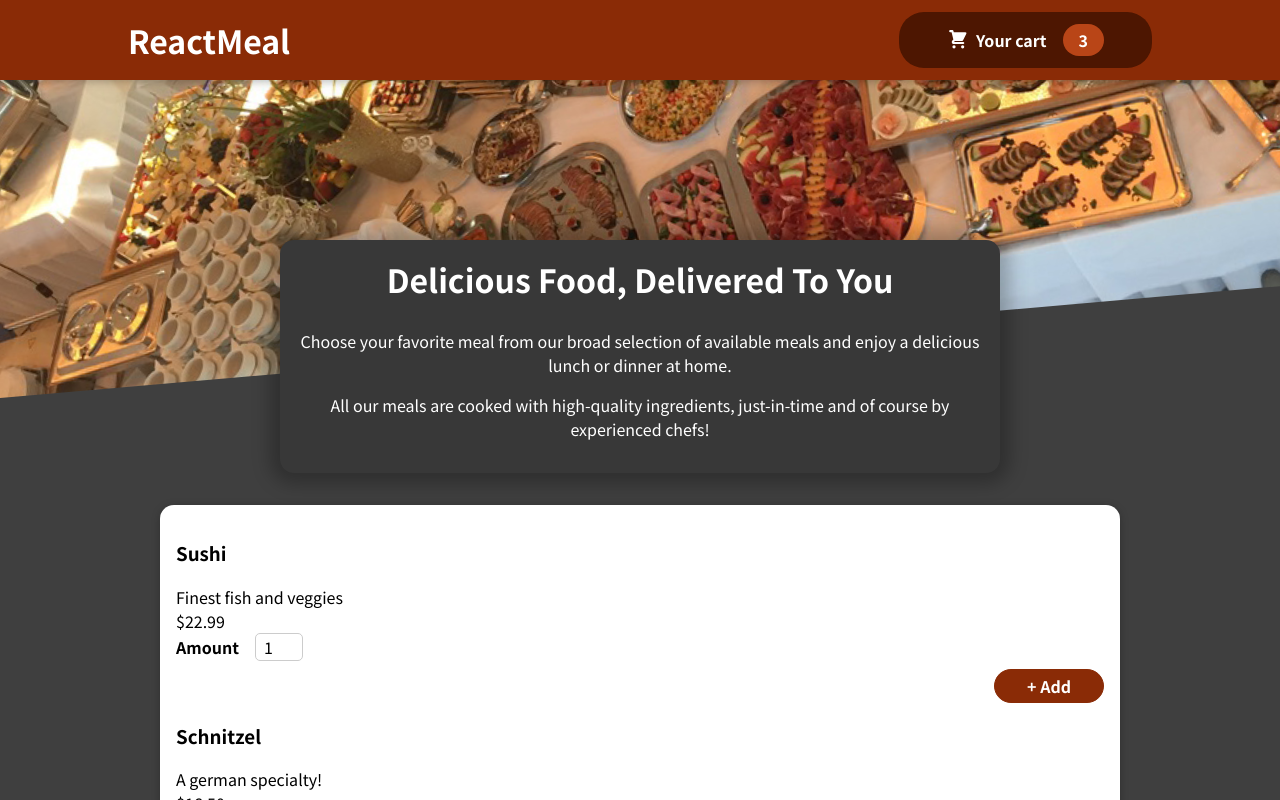
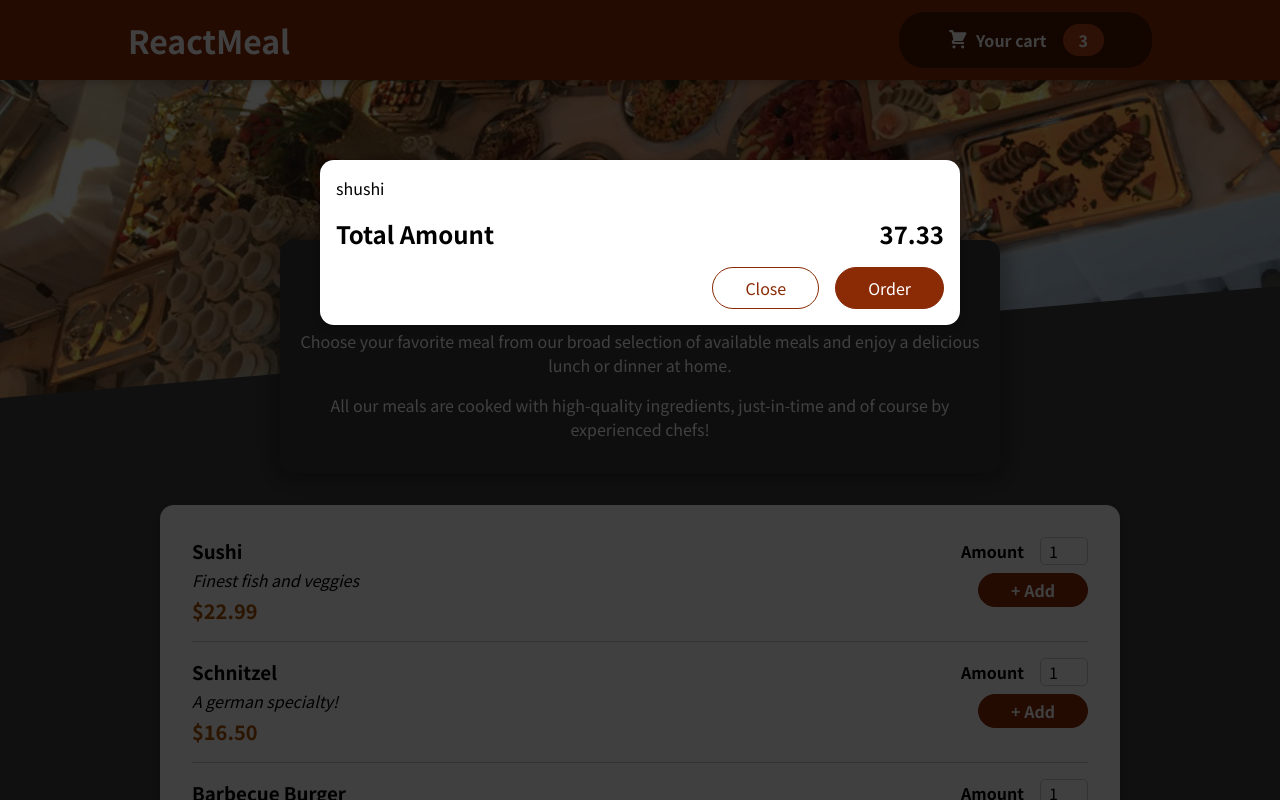
Before and after one commit to jakkappagodi9/restaurant-project, a React (Vite) app: page / in a window 1280 px wide. Shown: the top 800 px of the page. Built offline with nearby package versions, Linux system fonts and the light colour scheme.

Commit message:
Making a hard Coded Cart without any Functionality

```diff
--- a/index.html
+++ b/index.html
@@ -6,6 +6,7 @@
     <title>Restaurant</title>
   </head>
   <body>
+    <div id="overlays"></div>
     <div id="root"></div>
     <script type="module" src="/src/main.jsx"></script>
   </body>
--- a/src/App.jsx
+++ b/src/App.jsx
@@ -1,15 +1,18 @@
+import { Fragment } from 'react';
 import './App.css';
 // import 'bootstrap/dist/css/bootstrap.min.css';
 import Header from './components/Layout/Header';
 import Meals from './components/Meals/Meals';
+import Cart from './components/Cart/Cart';
 
 function App() {
   return (
     <>
-      <div>
-        <Header />
-        <Meals></Meals>
-      </div>
+      <Cart></Cart>
+      <Header />
+      <main>
+        <Meals />
+      </main>
     </>
   );
 }
--- /dev/null
+++ b/src/components/Cart/Cart.jsx
@@ -0,0 +1,26 @@
+import React from 'react';
+import styles from './Cart.module.css';
+import Modal from '../UI/Modal';
+
+export default function Cart() {
+  const cartItems = (
+    <ul className={styles['cart-items']}>
+      {[{ id: 'c1', name: 'shushi', amount: 2, price: 12.99 }].map((item) => (
+        <li>{item.name}</li>
+      ))}
+    </ul>
+  );
+  return (
+    <Modal>
+      <div>{cartItems}</div>
+      <div className={styles.total}>
+        <span>Total Amount</span>
+        <span>37.33</span>
+      </div>
+      <div className={styles.actions}>
+        <button className={styles['button--alt']}>Close</button>
+        <button className={styles.button}>Order</button>
+      </div>
+    </Modal>
+  );
+}
--- /dev/null
+++ b/src/components/Cart/Cart.module.css
@@ -0,0 +1,44 @@
+.cart-items {
+    list-style: none;
+    margin: 0;
+    padding: 0;
+  }
+
+  .total {
+    display: flex;
+    justify-content: space-between;
+    align-items: center;
+    font-weight: bold;
+    font-size: 1.5rem;
+    margin: 1rem 0;
+  }
+
+  .actions {
+    text-align: right;
+  }
+
+  .actions button {
+    font: inherit;
+    cursor: pointer;
+    background-color: transparent;
+    border: 1px solid #8a2b06;
+    padding: 0.5rem 2rem;
+    border-radius: 25px;
+    margin-left: 1rem;
+  }
+
+  .actions button:hover,
+  .actions button:active {
+    background-color: #5a1a01;
+    border-color: #5a1a01;
+    color: white;
+  }
+
+  .actions .button--alt {
+    color: #8a2b06;
+  }
+
+  .actions .button {
+    background-color: #8a2b06;
+    color: white;
+  }
--- a/src/components/Meals/AvailableMeals.jsx
+++ b/src/components/Meals/AvailableMeals.jsx
@@ -33,6 +33,7 @@
 export default function () {
   const mealsList = DUMMY_MEALS.map((meal) => (
     <MealItem
+      id={meal.id}
       key={meal.id}
       name={meal.name}
       description={meal.description}
--- a/src/components/Meals/MealItem/MealItem.jsx
+++ b/src/components/Meals/MealItem/MealItem.jsx
@@ -1,8 +1,8 @@
 import React from 'react';
-import styles from './MealItemForm.module.css';
+import styles from './MealItem.module.css';
 import MealItemForm from './MealItemForm';
 
-export default function MealItem(props) {
+const MealItem = (props) => {
   const price = `$${props.price.toFixed(2)}`;
   return (
     <li className={styles.meal}>
@@ -12,8 +12,9 @@
         <div className={styles.price}>{price}</div>
       </div>
       <div>
-        <MealItemForm />
+        <MealItemForm id={props.id} />
       </div>
     </li>
   );
-}
+};
+export default MealItem;
--- a/src/components/Meals/MealItem/MealItemForm.jsx
+++ b/src/components/Meals/MealItem/MealItemForm.jsx
@@ -2,14 +2,14 @@
 import styles from './MealItemForm.module.css';
 import Input from '../../UI/Input';
 
-export default function MealItemForm() {
+export default function MealItemForm(props) {
   return (
     <form className={styles.form}>
       <Input
         label="Amount"
         input={{
-          id: 'amount',
-          type: 'text',
+          id: 'amount_' + props.id,
+          type: 'number',
           min: '1',
           max: '5',
           step: '1',
--- /dev/null
+++ b/src/components/UI/Modal.jsx
@@ -0,0 +1,26 @@
+import React from 'react';
+import { createPortal } from 'react-dom';
+import styles from './Modal.module.css';
+
+const Backdrop = (props) => {
+  return <div className={styles.backdrop} />;
+};
+const ModalOverlay = (props) => {
+  return (
+    <div className={styles.modal}>
+      <div className={styles.content}>{props.children}</div>
+    </div>
+  );
+};
+
+export default function Modal(props) {
+  return (
+    <>
+      {createPortal(<Backdrop />, document.getElementById('overlays'))}
+      {createPortal(
+        <ModalOverlay>{props.children}</ModalOverlay>,
+        document.getElementById('overlays')
+      )}
+    </>
+  );
+}
--- /dev/null
+++ b/src/components/UI/Modal.module.css
@@ -0,0 +1,40 @@
+.backdrop {
+    position: fixed;
+    top: 0;
+    left: 0;
+    width: 100%;
+    height: 100vh;
+    z-index: 20;
+    background-color: rgba(0, 0, 0, 0.75);
+  }
+
+  .modal {
+    position: fixed;
+    top: 20vh;
+    left: 5%;
+    width: 90%;
+    background-color: white;
+    padding: 1rem;
+    border-radius: 14px;
+    box-shadow: 0 2px 8px rgba(0, 0, 0, 0.25);
+    z-index: 30;
+    animation: slide-down 300ms ease-out forwards;
+  }
+
+  @media (min-width: 768px) {
+    .modal {
+      width: 40rem;
+      left: calc(50% - 20rem);
+    }
+  }
+
+  @keyframes slide-down {
+    from {
+      opacity: 0;
+      transform: translateY(-3rem);
+    }
+    to {
+      opacity: 1;
+      transform: translateY(0);
+    }
+  }
```
Also changed, not shown: src/components/UI/Input.module.css (line endings or trailing spaces).
